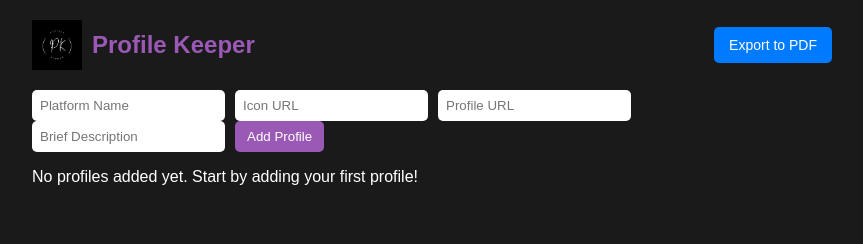
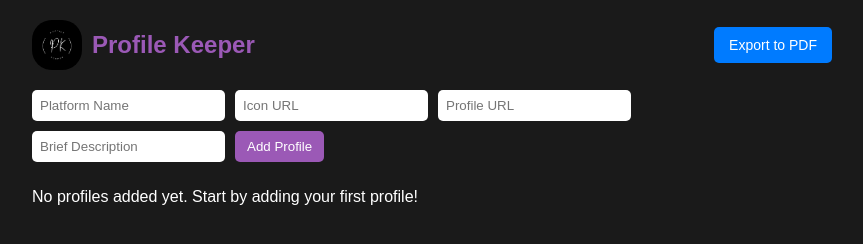
Before and after one commit to elmerurbina/profilekeeper, a plain HTML site: page index.html in a window 1280 px wide. Shown: the whole page, without its empty margins (208-1071 px from the left). Drawn offline with nearby package versions, Linux system fonts and the light colour scheme.

Commit message:
margins added

```diff
--- a/styles.css
+++ b/styles.css
@@ -42,6 +42,8 @@ h1 {
   color: #9b59b6;
   text-decoration: none;
   font-weight: bold;
+  margin-right: 10px;
+  margin-left: 10px;
 }
 
 .add-profile-form input {
@@ -54,6 +56,8 @@ h1 {
 .add-profile-form button {
   padding: 8px 12px;
   background-color: #9b59b6;
+  margin-top: 10px;
+  margin-bottom: 10px;
   border: none;
   border-radius: 5px;
   color: white;
@@ -76,6 +80,7 @@ h1 {
   width: 50px;
   height: 50px;
   margin-right: 10px;
+  border-radius: 20px;
 }
 
 h1 {
```
